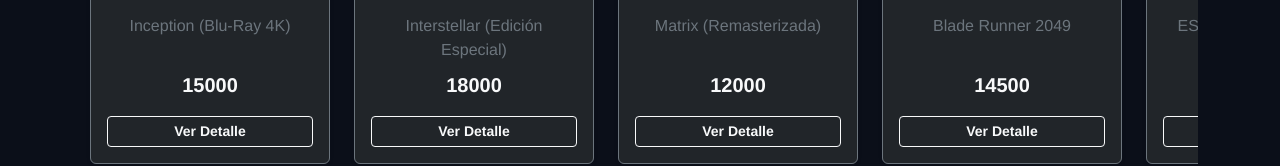
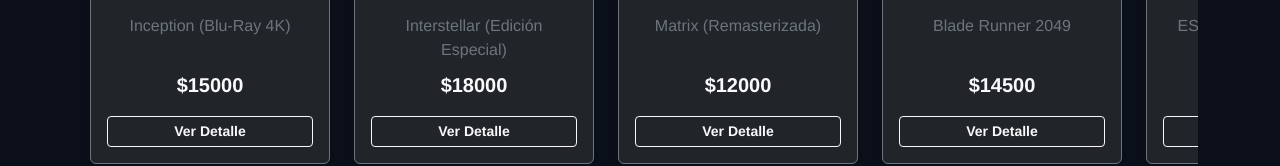
Before and after one commit to lautarolopez04/UnaMovies, a React (Vite) app: page /inicio in a window 1280 px wide. Shown: the part 1014-1180 px from the top of the page. Built offline with nearby package versions, Linux system fonts and the light colour scheme.

Commit message:
correccion de precios en las peliculas

```diff
--- a/src/pages/Home.jsx
+++ b/src/pages/Home.jsx
@@ -67,7 +67,7 @@
                       {pelicula.nombre}
                     </p>
                     <p className="fw-bold fs-5 text-light mb-3">
-                      {pelicula.precio}
+                      ${pelicula.precio}
                     </p>
 
                     <Link to={`/producto/${pelicula.id}`} className="btn btn-outline-light btn-sm fw-bold">
```
